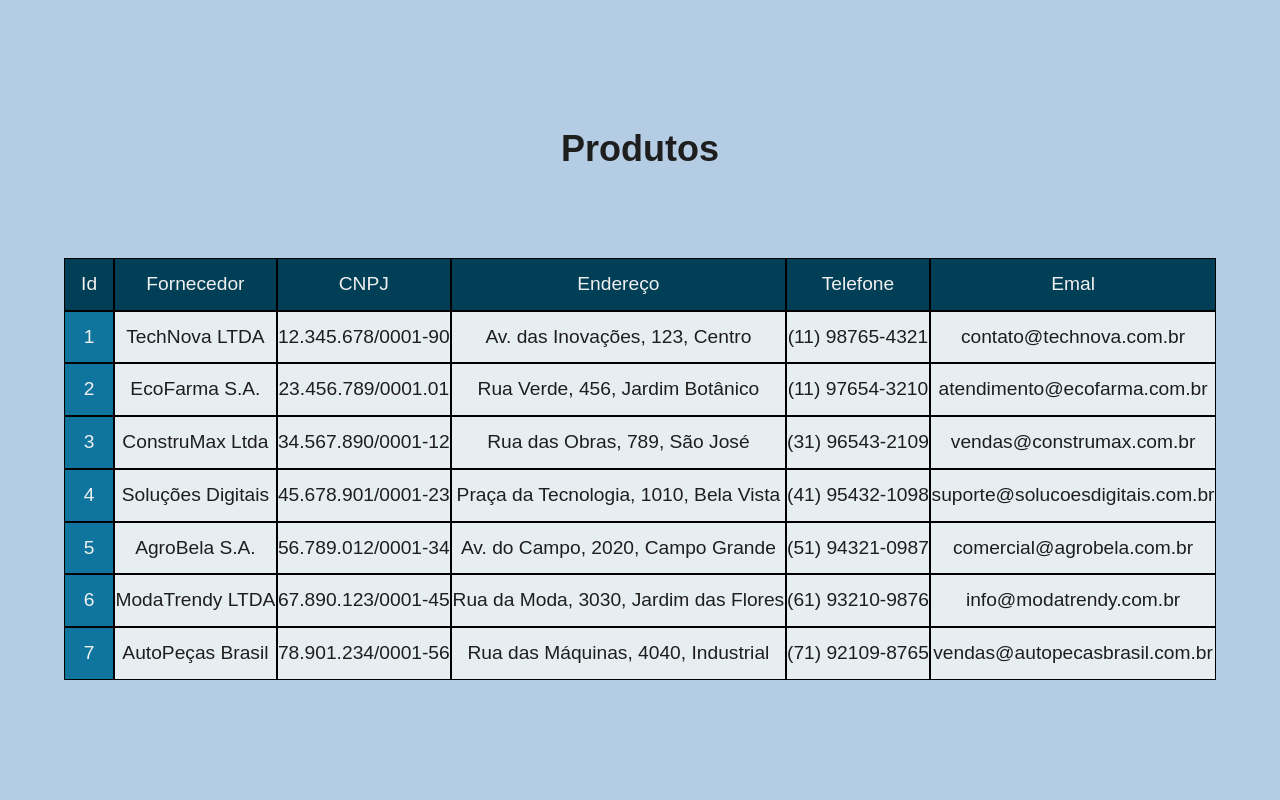
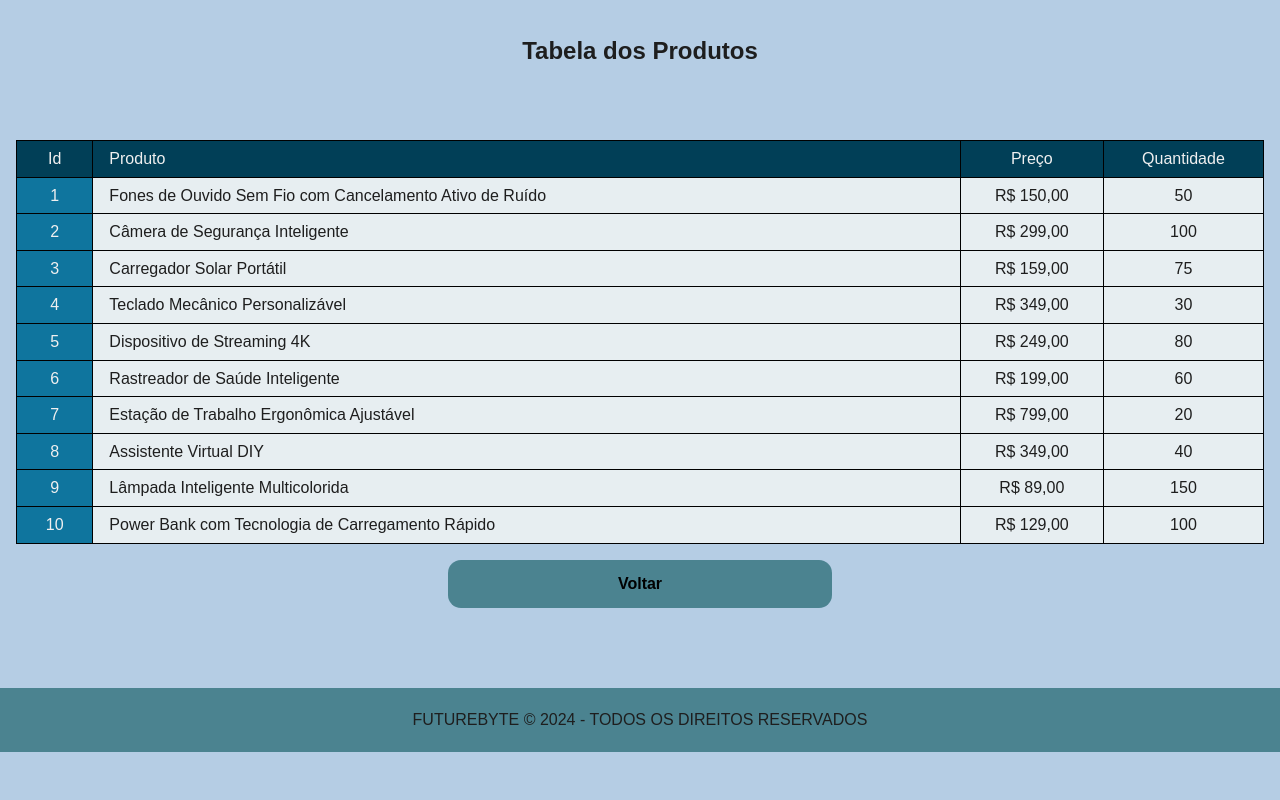
Before and after one commit to DanielRd27/SPRINT, a PHP site: page /tabela_produtos.html in a window 1280 px wide. Run offline with PHP 8.4, Linux system fonts and the light colour scheme.

Commit message:
etapa final 1.0

```diff
--- a/Sprint-1/login.html
+++ b/Sprint-1/login.html
@@ -6,14 +6,14 @@
     <link rel="stylesheet" href="style.css">
     <title>Login FutureByte</title>
 </head>
-<body>
+<body class="tabela_form body_login">
         <form>
-            <div class="container-form">
+            <div class="container-form container-login">
                 <h2>Cadastro</h2>
                 <div class="input-buttons">
                     <input type="text" placeholder="Usuario">
                     <input type="password" placeholder="Senha">
-                    <button>Entrar</button>
+                    <a href="pagina_principal.html"><button type="button">Entrar</button></a>
                 </div>
             </div>
         </form>
--- a/Sprint-1/style.css
+++ b/Sprint-1/style.css
@@ -6,16 +6,105 @@
 
 body{
     line-height: 1.6;
+    font-size: 16px;
     background-color: #B5CDE4;
     font-family: Arial, Helvetica, sans-serif;
     color: #1E1E1E;
+}
+
+/* Body dos formularios e tabelas */
+.tabela_form{
+    margin-top: 2rem;
+}
+
+/* Body da pagina de login */
+.body_login {
+    margin-top: 0;
+}
+
+.container-login {
+    display: flex;
+    flex-direction: column;
+    justify-content: center;
+    height: 100vh;
+}
+
+header {
+    width: 100%;
+    height: auto;
+    padding: 0.2rem;
+    text-align: center;
+    background-color: #4B8390;
+
+    text-transform: uppercase;
+}
+
+footer {
+    width: 100%;
+    height: 8vh;
+    margin-top: 10vh;
+    bottom: 0;
+    background-color: #4B8390;
 
     display: flex;
     justify-content: center;
+    align-items: center;
+    text-align: center;
+    text-transform: uppercase;
+
+    position: sticky;
+}
+
+.main_paginaPrincipal {
+    padding-top: 1rem;
+    height: 100%;
+
+    display: flex;
     flex-direction: column;
+    align-items: center;
+}
 
-    height: 100vh;
-    width: 100vw;
+.main_paginaPrincipal h2 {
+    font-size: 2rem;
+}
+
+.cards-container {
+    margin-bottom: 2vh;
+    width: 70vw;
+
+    display: flex;
+    justify-content: space-around;
+    flex-wrap: wrap;
+}
+
+.card {
+    box-shadow: 0 0 10px rgba(0, 0, 0, 0.1);
+    border-radius: 50px;
+
+    width: 40%;
+    height: 30vh;
+    margin: 1rem;
+    background-color: #f0f0f0;
+
+    display: flex;
+    flex-direction: column;
+    align-items: center;
+    justify-content: space-around;
+}
+
+.card a {
+    text-decoration: none;
+    color: #007bff;
+    font-weight: bold;
+}
+
+.card h3 {
+    font-size: 1.5rem;
+}
+
+.card span {
+    align-items: center;
+    text-align: center;
 }
 
 form{
@@ -29,57 +118,88 @@ form{
     width: 50%;
     min-width: 10rem;
     text-align: center;
-    font-size: 1.5rem;
+    font-size: 1rem;
 }
 
 .input-buttons {
-    margin-top: 3rem;
+    margin-top: 1rem;
     display: flex;
     flex-direction: column;
     gap: 1.5rem;
 }
 
-input, button { /* configura os botoes e inputs */
-    height: 4rem;
+select, input, button { /* configura os botoes e inputs */
+    height: 3rem;
     border-radius: 13px;
     border: none;
     font-weight: bold;
     padding-left: 1rem;
     padding-right: 1rem;
-    font-size: 1.5rem;
+    font-size: 0.9rem;
+    width: 100%;
+}
+
+.input-buttons a {
+    width: 100%;
 }
 
 button {
     background-color: #4B8390;
-    font-size: 1.5rem;
+    font-size: 1rem;
+}
+
+.container-button{
+    display: flex;
+    flex: 1;
+    gap: 1rem;
+}
+
+button:hover {
+    cursor: pointer;
 }
 
 input::placeholder{
     color: #757575;
 }
 
+select {
+    color: #757575;
+}
 
-/* Parte somente para cadastro_produto.html */
-.button-produtos{
-    width: 25%;
-    align-self: flex-end;
-    overflow:hidden;
+select option {
+    color: #757575;
+}
+
+select:hover{
+    cursor: pointer;
+}
+
+.button_tabelas {
+    padding-top: 1rem;
+    display: flex;
+    justify-content: center;
+}
+
+.button_tabelas a {
+    max-width: 30%;
+    width: 30%;
 }
 
 /* TABELAAAAAAAA AAAAAAAAAAAAAAAAAAAA */
 
 .container-table {
-    display: flex;
-    justify-content: center;
-    align-items: center;
-    margin-top: 10vh;
+    margin-top: 8.7vh;
     flex: 1;
+    margin-left: 1rem;
+    margin-right: 1rem;
+
+    overflow-x: auto;
 }
 
 table{
-    border-collapse: separate;
+    border-collapse: collapse;
     border-spacing: 0;
-    width: 90%;
+    width: 100%;
 }
 
 thead {
@@ -88,8 +208,8 @@ thead {
 }
 
 thead th:first-child{
-    padding-left: 1rem;
-    padding-right: 1rem;
+    padding-left: 0.8rem;
+    padding-right: 0.8rem;
 }
 
 tbody {
@@ -104,8 +224,13 @@ tbody tr th{
 td, th {
     border: 1px solid black;
     text-align: center;
-    padding-top: 10px;
-    padding-bottom: 10px;
+    padding-top: 5px;
+    padding-bottom: 5px;
     font-weight: 400;
-    font-size: 1.2rem;
+    font-size: 1rem;
 }
+
+.nome_produto {
+    text-align: start;
+    padding-left: 1rem;
+}
--- a/Sprint-1/tabela_produtos.html
+++ b/Sprint-1/tabela_produtos.html
@@ -4,97 +4,100 @@
     <meta charset="UTF-8">
     <meta name="viewport" content="width=device-width, initial-scale=1.0">
     <link rel="stylesheet" href="style.css">
-    <title>FutureByte</title>
+    <title>Tabela Produtos FutureByte</title>
 </head>
-<body>
+<body class="tabela_form">
     <main>
         <form>
             <div class="container-form">
-                <h2>Produtos</h2>
+                <h2>Tabela dos Produtos</h2>
             </div>
         </form>
 
         <!-- TABELA -->
 
         <div class="container-table">
-            <table>
-                <!-- Cabeçalho da tabela / topicos  -->
+            <table class="tabela_produtos">
                 <thead>
-                    <th scope="col">Id</th>
-                    <th scope="col">Fornecedor</th>
-                    <th scope="col">CNPJ</th>
-                    <th scope="col">Endereço</th>
-                    <th scope="col">Telefone</th>
-                    <th scope="col">Emal</th>
+                    <tr>
+                        <th scope="col">Id</th>
+                        <th class="nome_produto">Produto</th>
+                        <th>Preço</th>
+                        <th>Quantidade</th>
+                    </tr>
                 </thead>
-
-                <!-- Corpo da tebela / informaçoes -->
                 <tbody>
-                    <tr> <!-- 1 linha da tabela -->
+                    <tr>
                         <th scope="row">1</th>
-                        <td>TechNova LTDA</td>
-                        <td>12.345.678/0001-90</td>
-                        <td>Av. das Inovações, 123, Centro</td>
-                        <td>(11) 98765-4321</td>
-                        <td>contato@technova.com.br</td>
+                        <td class="nome_produto">Fones de Ouvido Sem Fio com Cancelamento Ativo de Ruído</td>
+                        <td>R$ 150,00</td>
+                        <td>50</td>
                     </tr>
-
-                    <tr> <!-- 2 linha da tabela -->
+                    <tr>
                         <th scope="row">2</th>
-                        <td>EcoFarma S.A.</td>
-                        <td>23.456.789/0001.01</td>
-                        <td>Rua Verde, 456, Jardim Botânico</td>
-                        <td>(11) 97654-3210</td>
-                        <td>atendimento@ecofarma.com.br</td>
+                        <td class="nome_produto">Câmera de Segurança Inteligente</td>
+                        <td>R$ 299,00</td>
+                        <td>100</td>
                     </tr>
-
-                    <tr> <!-- 3 linha da tabela -->
+                    <tr>
                         <th scope="row">3</th>
-                        <td>ConstruMax Ltda</td>
-                        <td>34.567.890/0001-12</td>
-                        <td>Rua das Obras, 789, São José</td>
-                        <td>(31) 96543-2109</td>
-                        <td>vendas@construmax.com.br</td>
+                        <td class="nome_produto">Carregador Solar Portátil</td>
+                        <td>R$ 159,00</td>
+                        <td>75</td>
                     </tr>
-
-                    <tr> <!-- 4 linha da tabela -->
+                    <tr>
                         <th scope="row">4</th>
-                        <td>Soluções Digitais</td>
-                        <td>45.678.901/0001-23</td>
-                        <td>Praça da Tecnologia, 1010, Bela Vista</td>
-                        <td>(41) 95432-1098</td>
-                        <td>suporte@solucoesdigitais.com.br</td>
+                        <td class="nome_produto">Teclado Mecânico Personalizável</td>
+                        <td>R$ 349,00</td>
+                        <td>30</td>
                     </tr>
-
-                    <tr> <!-- 5 linha da tabela -->
+                    <tr>
                         <th scope="row">5</th>
-                        <td>AgroBela S.A.</td>
-                        <td>56.789.012/0001-34</td>
-                        <td>Av. do Campo, 2020, Campo Grande</td>
-                        <td>(51) 94321-0987</td>
-                        <td>comercial@agrobela.com.br</td>
+                        <td class="nome_produto">Dispositivo de Streaming 4K</td>
+                        <td>R$ 249,00</td>
+                        <td>80</td>
                     </tr>
-
-                    <tr> <!-- 6 linha da tabela -->
+                    <tr>
                         <th scope="row">6</th>
-                        <td>ModaTrendy LTDA</td>
-                        <td>67.890.123/0001-45</td>
-                        <td>Rua da Moda, 3030, Jardim das Flores</td>
-                        <td>(61) 93210-9876</td>
-                        <td>info@modatrendy.com.br</td>
+                        <td class="nome_produto">Rastreador de Saúde Inteligente</td>
+                        <td>R$ 199,00</td>
+                        <td>60</td>
                     </tr>
-
-                    <tr> <!-- 7 linha da tabela -->
+                    <tr>
                         <th scope="row">7</th>
-                        <td>AutoPeças Brasil</td>
-                        <td>78.901.234/0001-56</td>
-                        <td>Rua das Máquinas, 4040, Industrial</td>
-                        <td>(71) 92109-8765</td>
-                        <td>vendas@autopecasbrasil.com.br</td>
+                        <td class="nome_produto">Estação de Trabalho Ergonômica Ajustável</td>
+                        <td>R$ 799,00</td>
+                        <td>20</td>
+                    </tr>
+                    <tr>
+                        <th scope="row">8</th>
+                        <td class="nome_produto">Assistente Virtual DIY</td>
+                        <td>R$ 349,00</td>
+                        <td>40</td>
+                    </tr>
+                    <tr>
+                        <th scope="row">9</th>
+                        <td class="nome_produto">Lâmpada Inteligente Multicolorida</td>
+                        <td>R$ 89,00</td>
+                        <td>150</td>
+                    </tr>
+                    <tr>
+                        <th scope="row">10</th>
+                        <td class="nome_produto">Power Bank com Tecnologia de Carregamento Rápido</td>
+                        <td>R$ 129,00</td>
+                        <td>100</td>
                     </tr>
                 </tbody>
             </table>
         </div>
+
+        <div class="container-button button_tabelas">
+            <a href="pagina_principal.html"><button type="button">Voltar</button></a>
+        </div>
     </main>
+
+    <footer>
+        <p>FutureByte © 2024 - Todos os direitos reservados</p>
+    </footer>
 </body>
 </html>
```
Also changed, not shown: Sprint-1/cadastro_fornecedor.html (+20 -9 lines), Sprint-1/cadastro_produto.html (+25 -10 lines), Sprint-1/pagina_principal.html (added, +59 -0 lines), Sprint-1/tabela_fornecedores.html (+11 -3 lines).
